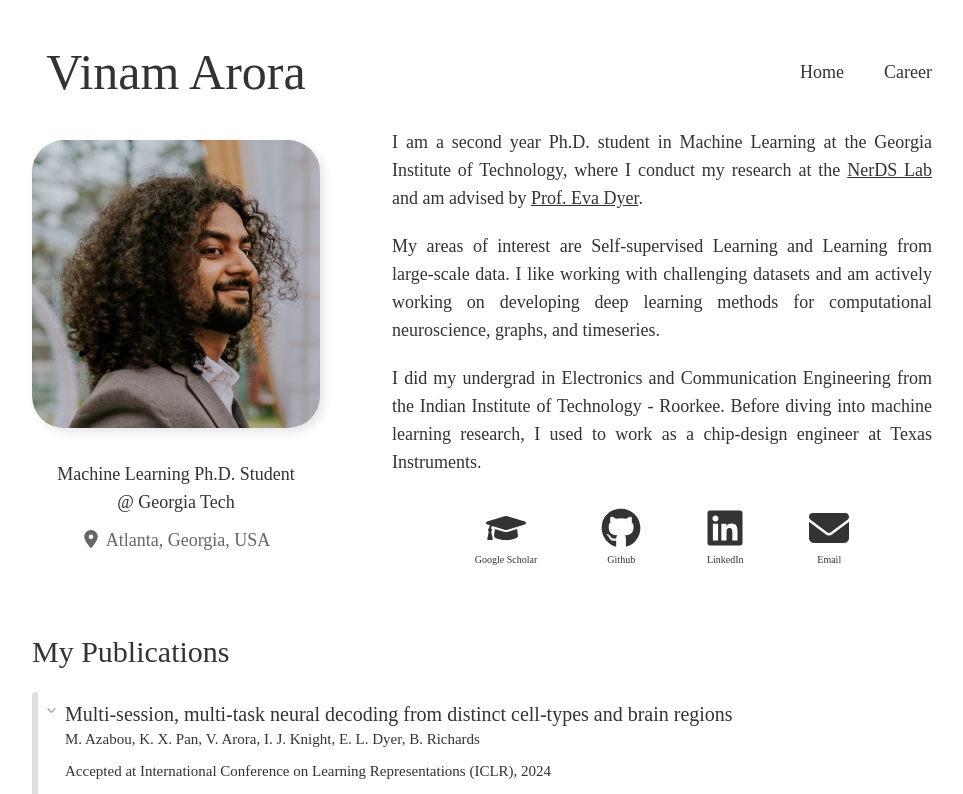
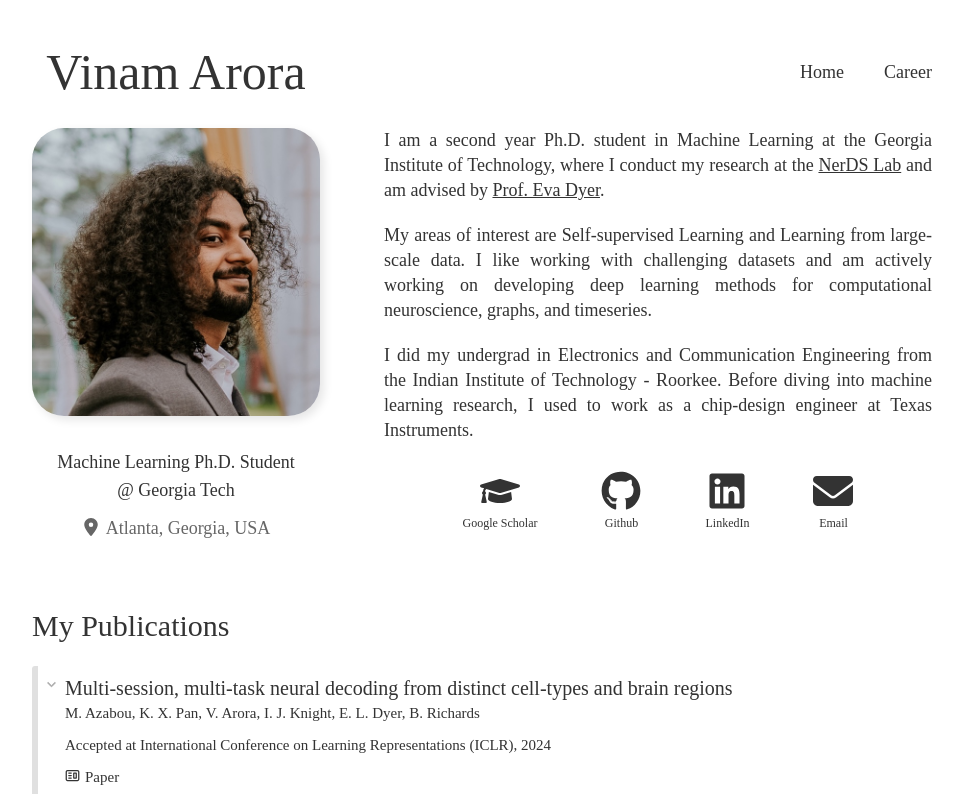
Before and after one commit to vinamarora8/vinamarora8.github.io, a React (Vite) app: page /#/ in a window 1280 px wide. Shown: the top 794 px of the page, without its empty margins (158-1121 px from the left). Built offline with nearby package versions, Linux system fonts and the light colour scheme; a web font is replaced by a local one.

Commit message:
Fix profile

```diff
--- a/src/components/Header.tsx
+++ b/src/components/Header.tsx
@@ -6,7 +6,7 @@ const Header: React.FC = () => {
   return (
     <div className="mb-4 flex flex-col items-center justify-between md:flex-row">
       <AnimateIn
-        className="w-full text-center text-[50px] font-normal md:w-[288px]"
+        className="w-full text-center text-[50px] font-normal md:w-[250px] md:text-[42px] lg:w-[288px] lg:text-[50px]"
         direction="down"
         baseDelay={0}
       >
--- a/src/components/Profile.tsx
+++ b/src/components/Profile.tsx
@@ -9,13 +9,13 @@ import Link from './Link';
 const ProfileLeft: React.FC = () => {
   return (
     <AnimateIn
-      className="mt-3 flex flex-col items-center gap-8 md:w-[288px]"
+      className="mg:w-[250px] flex flex-col items-center justify-start gap-8 lg:w-[288px]"
       baseDelay={0.1}
       direction="left"
       staggerDelay={0.1}
     >
       <TiltEffect maxTiltDegrees={5} shadowIntensity={0.05}>
-        <div className="shadow-profile-pic max-w-[288px] rounded-4xl md:max-w-none">
+        <div className="shadow-profile-pic w-[250px] rounded-4xl lg:w-[288px]">
           <ProgressiveImage
             lowResSrc="/images/profile-image-low.jpg"
             highResSrc="/images/profile-image.jpg"
@@ -38,14 +38,9 @@ const ProfileLeft: React.FC = () => {
 
 const ProfileRight: React.FC = () => {
   return (
-    <div className="flex flex-col items-center md:w-[60%]">
-      <AnimateIn
-        className="flex flex-col gap-5 text-justify text-lg"
-        baseDelay={0.2}
-        direction="right"
-        staggerDelay={0.05}
-      >
-        <p>
+    <div className="flex w-full flex-col items-center">
+      <AnimateIn baseDelay={0.2} direction="right" staggerDelay={0.05}>
+        <p className="mb-5 text-justify text-lg leading-[25px]">
           I am a second year Ph.D. student in Machine Learning at the Georgia Institute of
           Technology, where I conduct my research at the{' '}
           <Link href="https://dyerlab.gatech.edu/" className="underline">
@@ -57,12 +52,12 @@ const ProfileRight: React.FC = () => {
           </Link>
           .
         </p>
-        <p>
+        <p className="mb-5 text-justify text-lg leading-[25px]">
           My areas of interest are Self-supervised Learning and Learning from large-scale data. I
           like working with challenging datasets and am actively working on developing deep learning
           methods for computational neuroscience, graphs, and timeseries.
         </p>
-        <p>
+        <p className="mb-5 text-justify text-lg leading-[25px]">
           I did my undergrad in Electronics and Communication Engineering from the Indian Institute
           of Technology - Roorkee. Before diving into machine learning research, I used to work as a
           chip-design engineer at Texas Instruments.
@@ -70,7 +65,7 @@ const ProfileRight: React.FC = () => {
       </AnimateIn>
 
       <AnimateIn
-        className="mt-8 flex flex-row gap-x-16 text-center text-[10px]"
+        className="mt-2 flex flex-row gap-8 text-center text-xs md:gap-10 lg:gap-16"
         baseDelay={0.5}
         staggerDelay={0.1}
         direction="up"
@@ -114,7 +109,7 @@ const ProfileRight: React.FC = () => {
 
 const Profile: React.FC = () => {
   return (
-    <div className="flex flex-col items-center justify-between gap-8 md:flex-row md:items-start md:gap-14">
+    <div className="flex flex-col items-center justify-between gap-10 md:flex-row md:items-start lg:gap-16">
       <ProfileLeft />
       <ProfileRight />
     </div>
--- a/src/styles/main.scss
+++ b/src/styles/main.scss
@@ -1,6 +1,5 @@
 // Import variables - must be at the very top
 @use 'variables' as *;
-@use 'components/profile';
 @use 'components/publications';
 @use 'components/footer';
 @use 'components/progressive-image';
```
